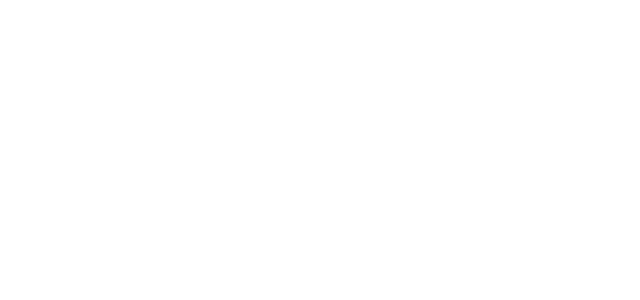
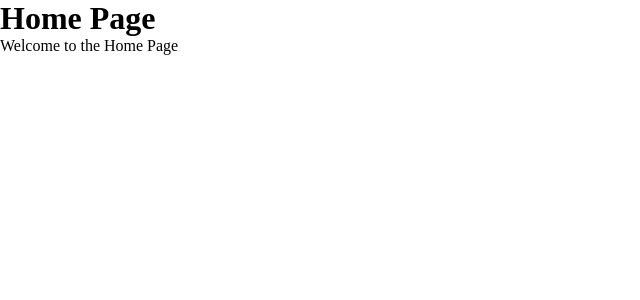
Before and after one commit to yuv44n/makeathon7-website, a React (Vite) app: page / in a window 1280 px wide. Shown: the top 300 px of the page, without its empty margins (0-640 px from the left). Built offline with nearby package versions, Linux system fonts and the light colour scheme.

Commit message:
Error solved

```diff
--- a/src/App.jsx
+++ b/src/App.jsx
@@ -8,7 +8,15 @@ import Sponsors from './pages/Sponsors';
 
 function App() {
   return (
-    <Timeline/>
+    <Router>
+        <Routes>
+          <Route path="/" element={<Home />} />
+          <Route path="/timeline" element={<Timeline />} />
+          <Route path="/aboutus" element={<AboutUs />} />
+          <Route path="/tracks" element={<Tracks />} />
+          <Route path="/sponsors" element={<Sponsors />} />
+        </Routes>
+    </Router>
   );
 }
 
```
